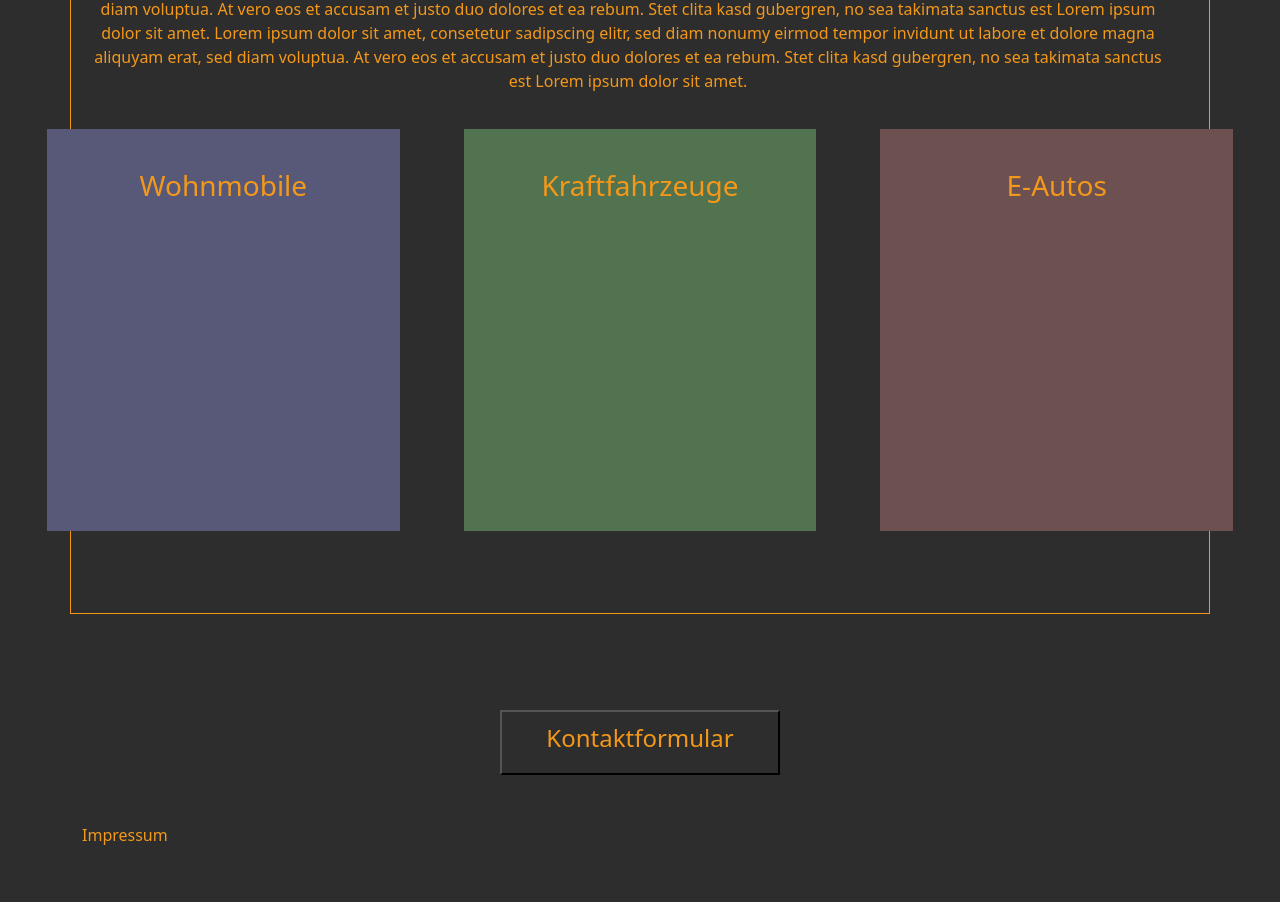
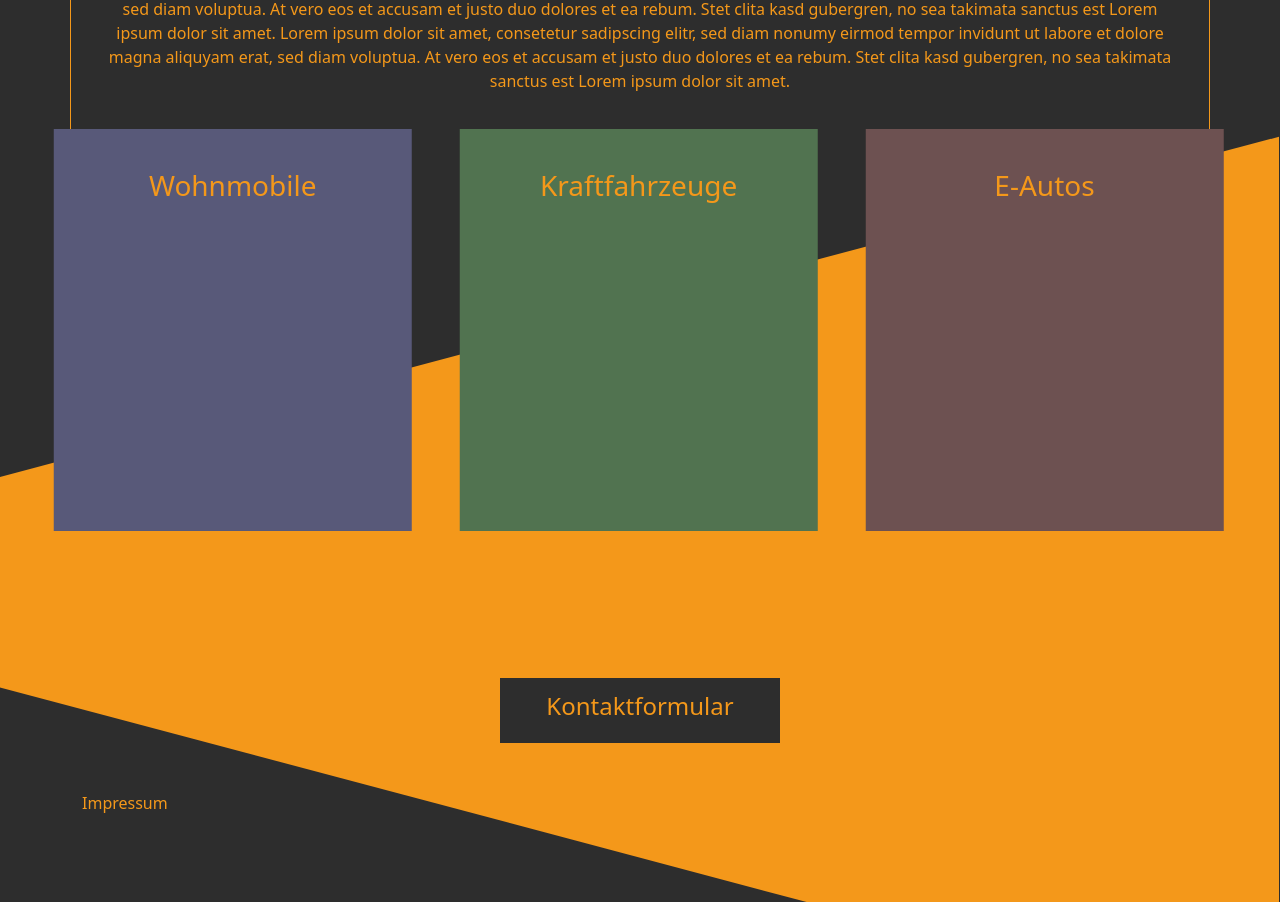
Before and after one commit to rllyben/Antiflo-Schampoo, a Vue app in the folder flomy/: page / in a window 1280 px wide. Shown: the part 1320-2222 px from the top of the page. Built offline with nearby package versions, Linux system fonts and the light colour scheme.

Commit message:
dreieck fragment haha lol rofl

```diff
--- a/flomy/src/styles/custom.css
+++ b/flomy/src/styles/custom.css
@@ -1,15 +1,22 @@
 :root {
-    --main-text-color: #F4981A;
-    --main-hover-color: #FFC678;
+  --main-text-color: #F4981A;
+  --main-hover-color: #FFC678;
 }
+
 body {
-    background-color: #2D2D2D;
-    color: var(--main-text-color);
-    overflow-x: hidden;
+  background-color: #2D2D2D;
+  color: var(--main-text-color);
+  overflow-x: hidden;
 }
+
 a {
   color: var(--main-text-color);
 }
+
+button {
+  border: none;
+}
+
 h1 {
   width: fit-content;
   text-align: center;
@@ -17,6 +24,7 @@ h1 {
   margin-top: -5rem;
   background-color: #2D2D2D;
 }
+
 p {
   text-align: center;
 }
@@ -24,6 +32,24 @@ p {
 .navbar {
   --bs-navbar-brand-color: var(--main-text-color);
 }
-.navbar-brand:hover, .navbar-brand:focus {
+
+.navbar-brand:hover,
+.navbar-brand:focus {
   --bs-navbar-brand-hover-color: var(--main-hover-color);
 }
+
+.row {
+  margin-left: 0;
+  margin-right: 0;
+}
+
+.custom-row {
+  display: flex;
+  padding: 0;
+  flex-direction: row;
+  flex-wrap: wrap;
+  gap: 3rem;
+  max-width: 105%;
+  width: 105%;
+  transform: translateX(-2.5%);
+}
--- a/flomy/src/views/HomeView.vue
+++ b/flomy/src/views/HomeView.vue
@@ -1,64 +1,92 @@
 <template>
   <div class="main">
     <nav class="navbar fixed-top">
-      <a class="navbar-brand name" href="#" tabindex="0">Meisterwerkstatt Müller</a>
+      <a class="navbar-brand name" href="#" tabindex="0"
+        >Meisterwerkstatt Müller</a
+      >
     </nav>
     <div class="bannercontainer">
-      <img class="ecke" src="@/assets/eckenbanner.svg">
-      <img class="banner" src="@/assets/engine.jpg">
-      <img class="logo" src="@/assets/logo.svg">
+      <img class="ecke" src="@/assets/eckenbanner.svg" />
+      <img class="banner" src="@/assets/engine.jpg" />
+      <img class="logo" src="@/assets/logo.svg" />
     </div>
     <div class="container blop">
       <div class="row">
         <div class="halt">
-          <h1> About Us </h1>
+          <h1>About Us</h1>
         </div>
         <div class="row halt">
-        <p> Lorem ipsum dolor sit amet, consetetur sadipscing elitr, sed diam nonumy eirmod tempor invidunt ut labore et dolore magna aliquyam erat, sed diam voluptua. At vero eos et accusam et justo duo dolores et ea rebum. Stet clita kasd gubergren, no sea takimata sanctus est Lorem ipsum dolor sit amet. Lorem ipsum dolor sit amet, consetetur sadipscing elitr, sed diam nonumy eirmod tempor invidunt ut labore et dolore magna aliquyam erat, sed diam voluptua. At vero eos et accusam et justo duo dolores et ea rebum. Stet clita kasd gubergren, no sea takimata sanctus est Lorem ipsum dolor sit amet.
+          <p>
+            Lorem ipsum dolor sit amet, consetetur sadipscing elitr, sed diam
+            nonumy eirmod tempor invidunt ut labore et dolore magna aliquyam
+            erat, sed diam voluptua. At vero eos et accusam et justo duo dolores
+            et ea rebum. Stet clita kasd gubergren, no sea takimata sanctus est
+            Lorem ipsum dolor sit amet. Lorem ipsum dolor sit amet, consetetur
+            sadipscing elitr, sed diam nonumy eirmod tempor invidunt ut labore
+            et dolore magna aliquyam erat, sed diam voluptua. At vero eos et
+            accusam et justo duo dolores et ea rebum. Stet clita kasd gubergren,
+            no sea takimata sanctus est Lorem ipsum dolor sit amet.
           </p>
         </div>
         <div class="row">
           <div class="col">
-          <p1 class="left">  Tel. 06128 84322 <br>
-                Mail: info@kfz-mwm.de </p1>
+            <p1 class="left">
+              Tel. 06128 84322 <br />
+              Mail: info@kfz-mwm.de
+            </p1>
           </div>
           <div class="col">
-          <p1>  Mo: 08:00 - 13:00 Uhr <br>
-               Fr:  14:00 - 18:00 Uhr </p1>
+            <p1>
+              Mo: 08:00 - 13:00 Uhr <br />
+              Fr: 14:00 - 18:00 Uhr
+            </p1>
           </div>
           <div class="col">
-          <p1>   Sa:  geschlossen <br>
-                So: geschlossen </p1>
+            <p1>
+              Sa: geschlossen <br />
+              So: geschlossen
+            </p1>
           </div>
           <div class="col">
-          <p class="right">  Obere Waldstraße 9 <br>
-                65232 Taunusstein <br>
-                Deutschland </p>
+            <p class="right">
+              Obere Waldstraße 9 <br />
+              65232 Taunusstein <br />
+              Deutschland
+            </p>
           </div>
         </div>
       </div>
     </div>
     <div class="container blop">
       <div class="halt">
-        <h1> Unser Service </h1>
+        <h1>Unser Service</h1>
       </div>
       <div class="row">
         <div class="row halt">
-          <p> Lorem ipsum dolor sit amet, consetetur sadipscing elitr, sed diam nonumy eirmod tempor invidunt ut labore et dolore magna aliquyam erat, sed diam voluptua. At vero eos et accusam et justo duo dolores et ea rebum. Stet clita kasd gubergren, no sea takimata sanctus est Lorem ipsum dolor sit amet. Lorem ipsum dolor sit amet, consetetur sadipscing elitr, sed diam nonumy eirmod tempor invidunt ut labore et dolore magna aliquyam erat, sed diam voluptua. At vero eos et accusam et justo duo dolores et ea rebum. Stet clita kasd gubergren, no sea takimata sanctus est Lorem ipsum dolor sit amet.
+          <p>
+            Lorem ipsum dolor sit amet, consetetur sadipscing elitr, sed diam
+            nonumy eirmod tempor invidunt ut labore et dolore magna aliquyam
+            erat, sed diam voluptua. At vero eos et accusam et justo duo dolores
+            et ea rebum. Stet clita kasd gubergren, no sea takimata sanctus est
+            Lorem ipsum dolor sit amet. Lorem ipsum dolor sit amet, consetetur
+            sadipscing elitr, sed diam nonumy eirmod tempor invidunt ut labore
+            et dolore magna aliquyam erat, sed diam voluptua. At vero eos et
+            accusam et justo duo dolores et ea rebum. Stet clita kasd gubergren,
+            no sea takimata sanctus est Lorem ipsum dolor sit amet.
           </p>
         </div>
-        <!-- <div class="background">
-          <img class="banner" src="@/assets/footer.svg">
-        </div> -->
-        <div class="row">
-          <div class="col service camper" style="text-align: center">
-            <h3> Wohnmobile </h3>
+        <div class="background">
+          <img class="fragment" src="@/assets/footer.svg" />
         </div>
-          <div class="col service car" style="text-align: center">
-            <h3> Kraftfahrzeuge </h3>
+        <div class="custom-row">
+          <div class="col service camper">
+            <h3>Wohnmobile</h3>
           </div>
-          <div class="col service e-car" style="text-align: center">
-            <h3> E-Autos </h3>
+          <div class="col service car">
+            <h3>Kraftfahrzeuge</h3>
+          </div>
+          <div class="col service e-car">
+            <h3>E-Autos</h3>
           </div>
         </div>
       </div>
@@ -66,26 +94,27 @@
     <div class="container">
       <div class="row">
         <div class="col flexbox">
-          <button type="button" class="kontaktformular"> <h4>Kontaktformular</h4></button>
+          <button type="button" class="kontaktformular">
+            <h4>Kontaktformular</h4>
+          </button>
         </div>
       </div>
     </div>
+
     <footer>
-      <div class="container impressum">
-          Impressum
-      </div>
+      <div class="container impressum">Impressum</div>
     </footer>
   </div>
 </template>
 
 
 <style>
-.main{
+.main {
   position: relative;
 }
-.bannercontainer{
+.bannercontainer {
   display: grid;
-  grid-template-areas: 'overlay';
+  grid-template-areas: "overlay";
 }
 .bannercontainer img {
   grid-area: overlay;
@@ -99,7 +128,8 @@
 .logo {
   z-index: 2;
   place-self: end;
-  margin-right: 4%;
+  margin-right: 5%;
+  width: 20%;
 }
 .ecke {
   width: 100%;
@@ -107,13 +137,13 @@
   z-index: 1;
 }
 nav {
-  background-color: #2D2D2D;
+  background-color: #2d2d2d;
 }
 .name {
   padding-left: 50px;
 }
 .name:hover {
-  color: #FFC678;
+  color: #ffc678;
 }
 .right {
   text-align: right;
@@ -138,24 +168,22 @@ hr {
   color: var(--main-text-color);
   padding: 40px;
   padding-bottom: 25vmax;
-  margin: 2rem;
+  text-align: center;
 }
 .camper {
   background-color: #585979;
-  margin-left: -1.5rem;
 }
 .car {
   background-color: #517350;
 }
 .e-car {
-  background-color: #6D5151;
-  margin-right: -3rem;
+  background-color: #6d5151;
 }
 .flexbox {
   display: flex;
 }
 .kontaktformular {
-  background-color: #2D2D2D;
+  background-color: #2d2d2d;
   color: var(--main-text-color);
   height: 65px;
   width: 280px;
@@ -164,12 +192,22 @@ hr {
 footer {
   margin: 3rem auto;
 }
-/* .background {
+.background {
+  /* background-image: url("@/assets/footer.svg");
   background-repeat: no-repeat;
   background-position: bottom;
   position: relative;
   max-height: 0px;
   z-index: -1;
-  margin-left: -16%;
-} */
+  margin-left: -16%; */
+  position: relative;
+}
+
+.fragment {
+  z-index: -1;
+  position: absolute;
+  width: 100vw;
+  transform: translateX(-51%);
+  margin-left: calc(50%);
+}
 </style>
```
Also changed, not shown: flomy/src/assets/footer.svg. Lines whose indentation alone changed are shown as unchanged.
